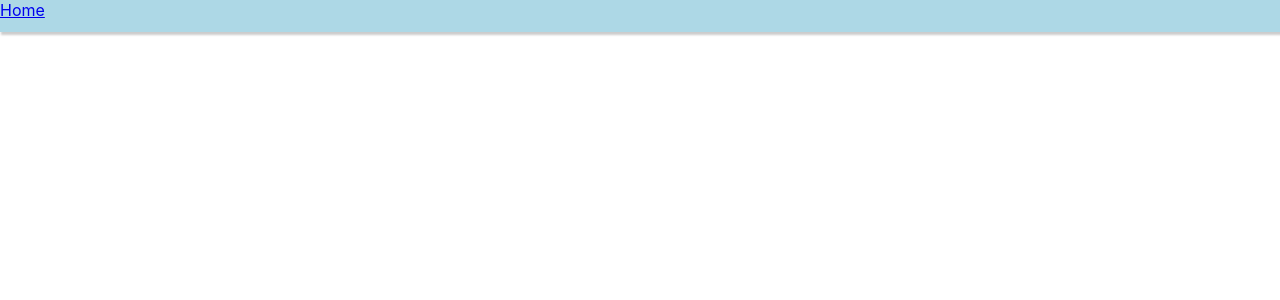
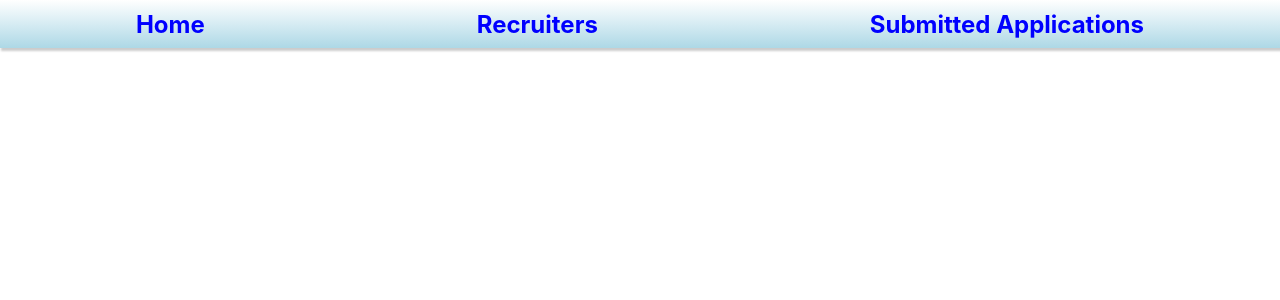
Before and after one commit to lanbow93/job-board-frontend, a React (Create React App) app: page / in a window 1280 px wide. Shown: the top 300 px of the page. Built offline with nearby package versions, Linux system fonts and the light colour scheme.

Commit message:
Center Nav links between recruiter & job seeker

```diff
--- a/src/App.css
+++ b/src/App.css
@@ -1,8 +1,19 @@
 /*  Stying for the Nav Bar */
 nav {
   background-color: lightblue;
-  height: 2rem;
+  background: linear-gradient(to top, lightblue 0%, white 100%);
+  height: 3rem;
   box-shadow: 2px 2px 2px 1px rgba(0, 0, 0, 0.2);
+  display: flex;
+  justify-content: space-around;
+  align-items: center;
+}
+
+nav a{
+  font-size: 1.5rem;
+  text-decoration: none;
+  color: blue;
+  font-weight: bold;
 }
 
 /* Job Postings Index Styling */
--- a/src/App.js
+++ b/src/App.js
@@ -1,14 +1,20 @@
-import logo from './logo.svg';
 import './App.css';
 import { Outlet } from 'react-router-dom';
 import Nav from './components/Nav';
+import { useState } from 'react';
 
 function App() {
-  let isUser = true;
+
+  const [pageDetails, setPageDetails] = useState({
+    homeUrl: "/users",
+    accessUrl: "/",
+    switchText: "Recruiters",
+    accessText: "Submitted Applications"
+  })
 
   return (
     <div className="App">
-      <Nav home={isUser ? "/users" : "/recruiters" } />
+      <Nav home={pageDetails.homeUrl} switchText={pageDetails.switchText} accessText={pageDetails.accessText} switchDetails={setPageDetails} />
       <Outlet/>
     </div>
   );
--- a/src/components/Nav.js
+++ b/src/components/Nav.js
@@ -1,7 +1,33 @@
 import { Link } from "react-router-dom"
+
+let isSeeker = true
+
 function Nav(props){
+
+     function changeUserType() {
+        if (isSeeker) {
+            isSeeker=false;
+            props.switchDetails({
+                homeUrl: "/recruiters",
+                accessUrl: "/",
+                switchText: "Job Seekers",
+                accessText: "Submitted Job Postings"
+            })
+        } else {
+            isSeeker=true;
+            props.switchDetails({
+                homeUrl: "/users",
+                accessUrl: "/",
+                switchText: "Recruiters",
+                accessText: "Submitted Applications"
+            })
+        }
+    }
+
     return <nav>
         <Link to={props.home}>Home</Link>
+        <Link onClick={changeUserType} to={props.home} >{props.switchText}</Link>
+        <Link to={props.home}>{props.accessText}</Link>
     </nav>
 }
 
--- a/src/router.js
+++ b/src/router.js
@@ -11,10 +11,12 @@ import { postingLoader, postLoader } from './loaders';
 const router = createBrowserRouter(
     createRoutesFromElements(
         <Route path='/' element={<App/>}>
+            <Route path=''/>
             <Route path='/users' element={<Index />} loader={postingLoader} />
             <Route path='/users/:id' element={<Show />} loader={postLoader} />
             <Route path='/users/:id/apply' element={<NewAppForm/>}/>
             <Route path='/create/users' action={createApplicationAction}/>
+            <Route path='/recruiters' />
         </Route>
     )
 )
```
